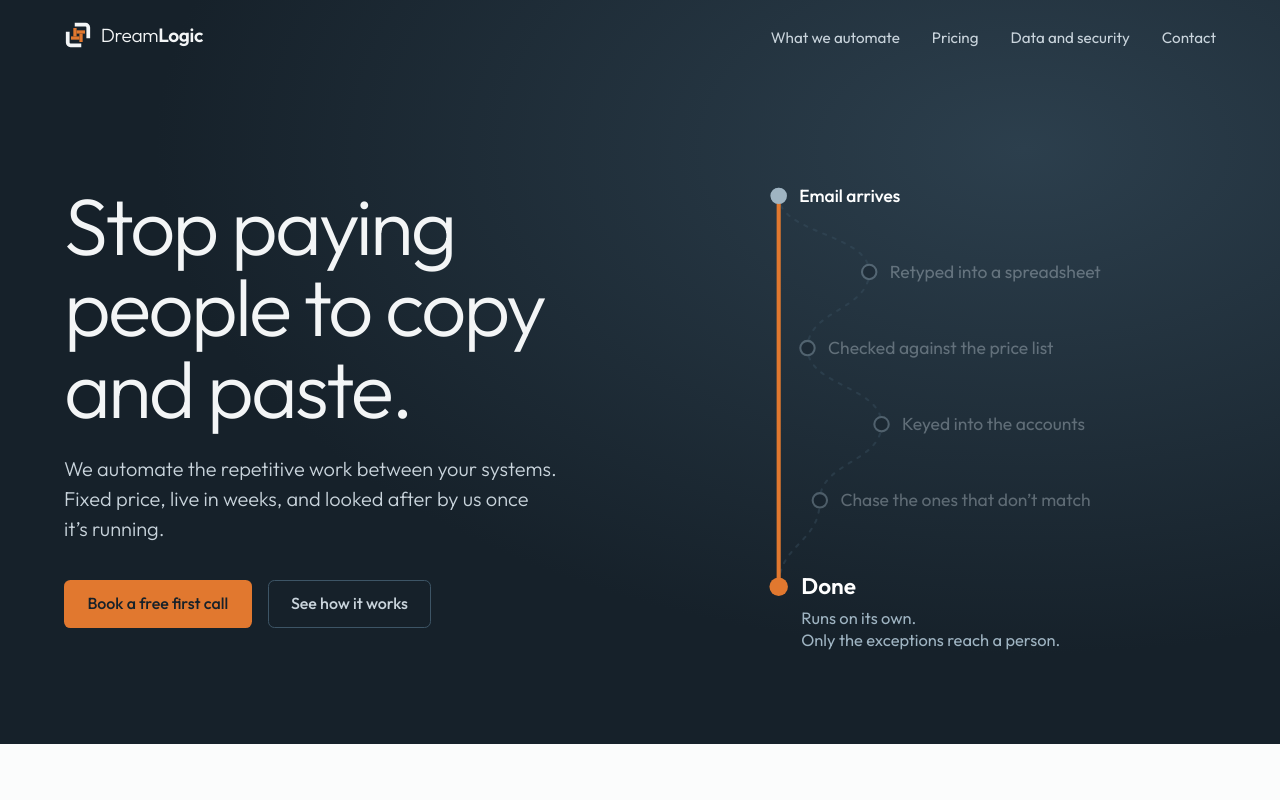
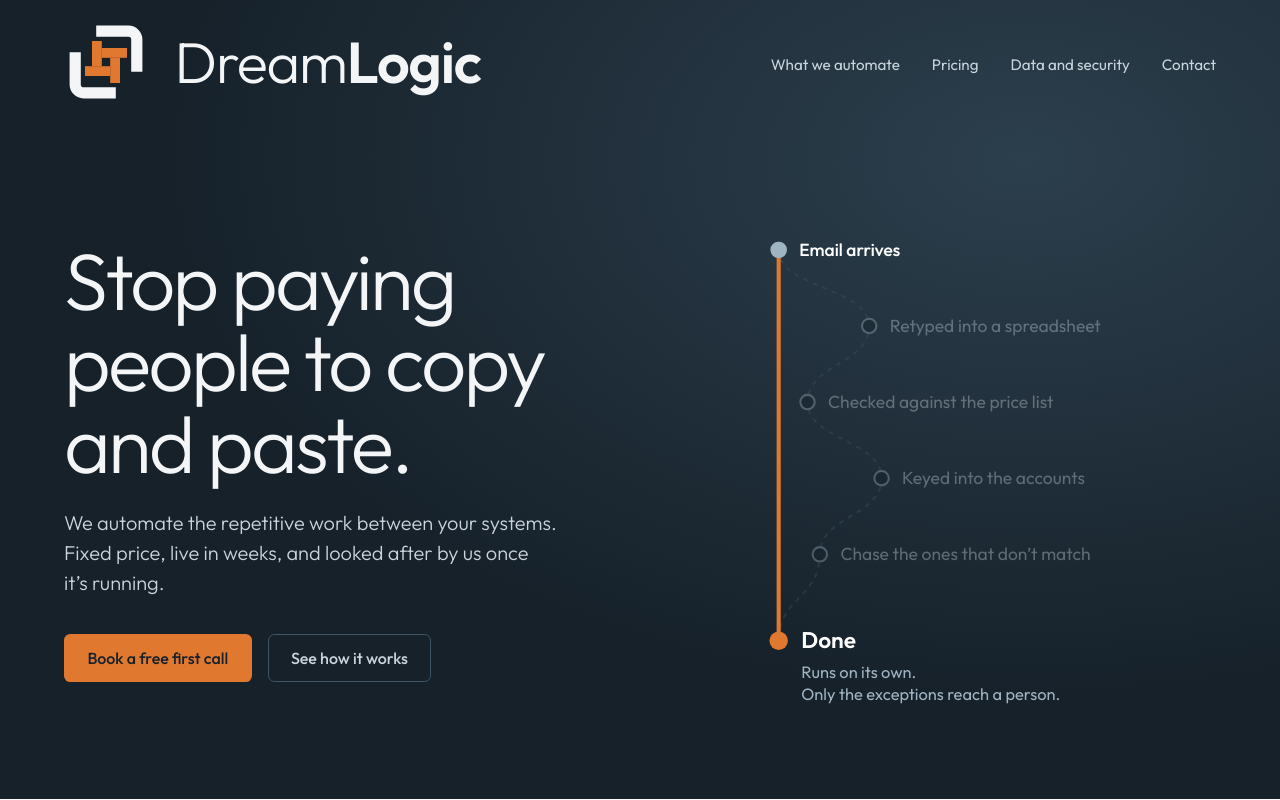
Before and after one commit to dreamlogicnz/site, an Astro site: page / in a window 1280 px wide. Shown: the top 800 px of the page. Built offline with nearby package versions, Linux system fonts and the light colour scheme; Astro itself is replaced by a stand-in of ours.

Commit message:
Make the header logo three times larger

```diff
--- a/src/components/Logo.astro
+++ b/src/components/Logo.astro
@@ -1,8 +1,11 @@
 ---
-interface Props { size?: number }
-const { size = 28 } = Astro.props;
+// size: the mark in px. wordRem: the wordmark's font size in rem.
+// The mark and gap are set in em, so the whole logo shrinks together on narrow screens.
+interface Props { size?: number; wordRem?: number }
+const { size = 84, wordRem = 3.6 } = Astro.props;
+const markEm = size / (wordRem * 16);
 ---
-<span class="logo">
+<span class="logo" style={`--logo-word:${wordRem}rem;--logo-mark:${markEm}em`}>
   <svg width={size} height={size} viewBox="0 0 120 120" aria-hidden="true" focusable="false">
     <path d="M46 16H92a12 12 0 0 1 12 12V74" fill="none" stroke="currentColor" stroke-width="16" />
     <path d="M16 46V92a12 12 0 0 0 12 12H74" fill="none" stroke="currentColor" stroke-width="16" />
@@ -17,7 +20,8 @@ const { size = 28 } = Astro.props;
 </span>
 
 <style>
-  .logo { display: inline-flex; align-items: center; gap: 0.55rem; color: inherit; }
-  .word { font-size: 1.2rem; font-weight: 300; letter-spacing: -0.02em; }
+  .logo { display: inline-flex; align-items: center; gap: 0.46em; color: inherit; font-size: min(var(--logo-word), 12vw); }
+  .logo svg { width: var(--logo-mark); height: var(--logo-mark); flex: none; }
+  .word { font-size: 1em; font-weight: 300; letter-spacing: -0.02em; line-height: 1; }
   .word b { font-weight: 600; }
 </style>
--- a/src/pages/index.astro
+++ b/src/pages/index.astro
@@ -149,7 +149,7 @@ const year = new Date().getFullYear();
 
   <footer class="footer">
     <div class="wrap footer-row">
-      <Logo size={22} />
+      <Logo size={22} wordRem={1.2} />
       <p>{footer.tagline}</p>
       <p><a href="/privacy">Privacy</a> · © {year} {site.name}</p>
     </div>
@@ -163,7 +163,7 @@ const year = new Date().getFullYear();
     color: #f3f5f6;
     padding-bottom: clamp(3rem, 8vw, 6rem);
   }
-  .topbar { display: flex; justify-content: space-between; align-items: center; gap: 1rem; padding-block: 1.25rem; }
+  .topbar { display: flex; flex-wrap: wrap; justify-content: space-between; align-items: center; gap: 0.5rem 1rem; padding-block: 1.25rem; }
   .home { text-decoration: none; }
   .topbar ul { display: flex; gap: clamp(1rem, 3vw, 2rem); margin: 0; padding: 0; list-style: none; font-size: 0.95rem; }
   .topbar ul a { color: var(--mist); text-decoration: none; }
```
